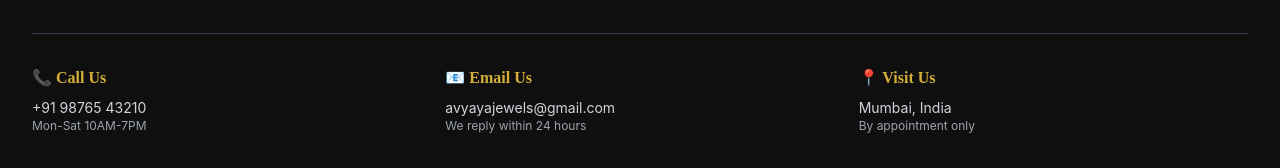
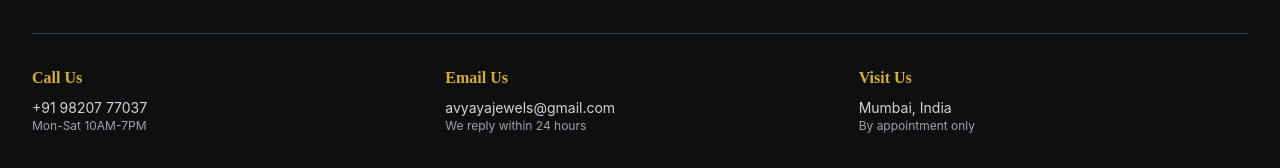
Before and after one commit to Yash-Thakkar27/Avyaya, a Next.js app in the folder frontend/: page / in a window 1280 px wide. Shown: the part 4338-4506 px from the top of the page. Built offline with nearby package versions, Linux system fonts and the light colour scheme.

Commit message:
Update Footer.tsx

```diff
--- a/frontend/components/Footer.tsx
+++ b/frontend/components/Footer.tsx
@@ -200,17 +200,17 @@ const Footer = () => {
           {/* Additional Info */}
           <div className="mt-8 pt-8 border-t border-gray-700 grid grid-cols-1 md:grid-cols-3 gap-6 text-center md:text-left">
             <div>
-              <h5 className="font-semibold text-accent mb-2">📞 Call Us</h5>
-              <p className="text-gray-300 text-sm">+91 98765 43210</p>
+              <h5 className="font-semibold text-accent mb-2">Call Us</h5>
+              <p className="text-gray-300 text-sm">+91 98207 77037</p>
               <p className="text-gray-400 text-xs">Mon-Sat 10AM-7PM</p>
             </div>
             <div>
-              <h5 className="font-semibold text-accent mb-2">📧 Email Us</h5>
+              <h5 className="font-semibold text-accent mb-2">Email Us</h5>
               <p className="text-gray-300 text-sm">avyayajewels@gmail.com</p>
               <p className="text-gray-400 text-xs">We reply within 24 hours</p>
             </div>
             <div>
-              <h5 className="font-semibold text-accent mb-2">📍 Visit Us</h5>
+              <h5 className="font-semibold text-accent mb-2">Visit Us</h5>
               <p className="text-gray-300 text-sm">Mumbai, India</p>
               <p className="text-gray-400 text-xs">By appointment only</p>
             </div>
```
